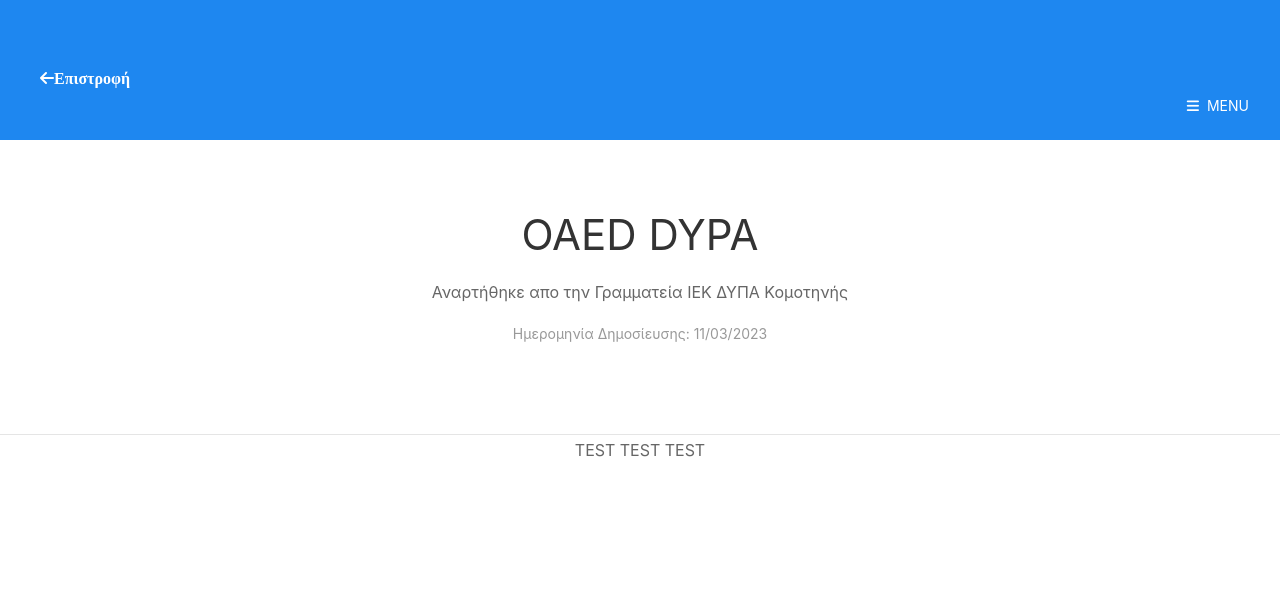
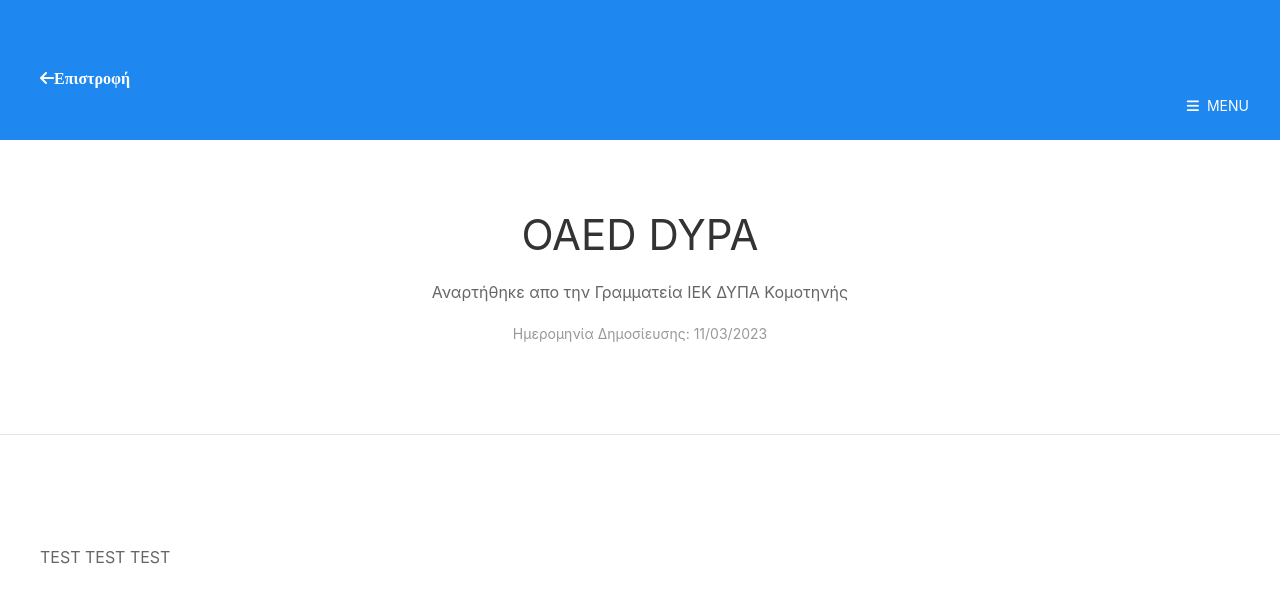
Before and after one commit to F20F20/jekyll-uikit-iek-dypa-komotinis, a Jekyll site: the page built from _posts/2023-03-11-sakis.md, in a window 1280 px wide. Shown: the top 603 px of the page. Built offline with Jekyll 4.4.1, drawn with Linux system fonts in a browser that asks for light colours; nearby versions of some CDN libraries.

Commit message:
Update post.html

```diff
--- a/_layouts/post.html
+++ b/_layouts/post.html
@@ -12,7 +12,7 @@ layout: newsfrontlayout
 	  </div>
 	</div>
 <hr>
-	 <div class="uk-section uk-position-center">
+	 <div class="uk-section">
 		 <div class="uk-container">
                 <p> {{ content }}  </p>
             </div>
```
